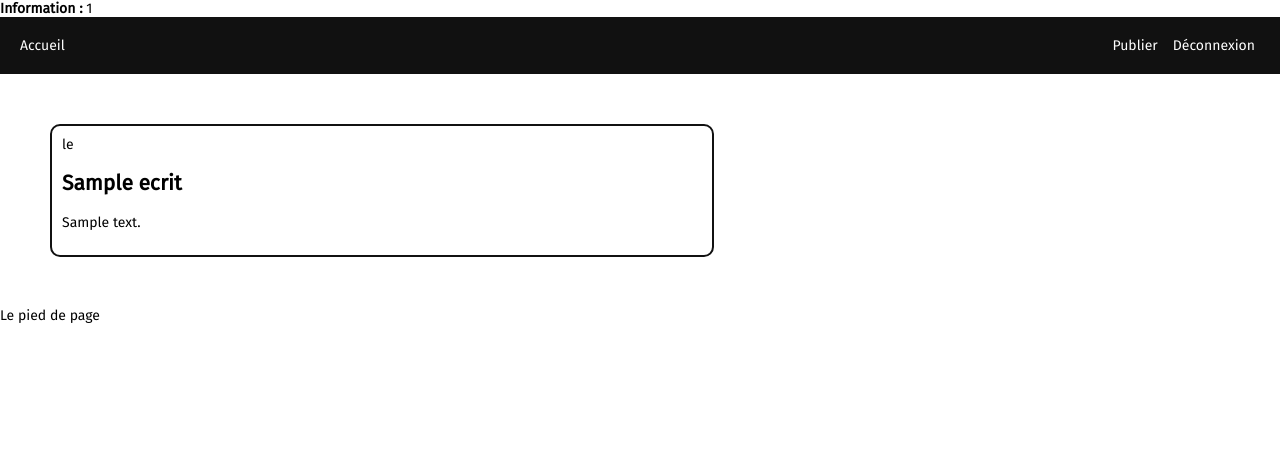
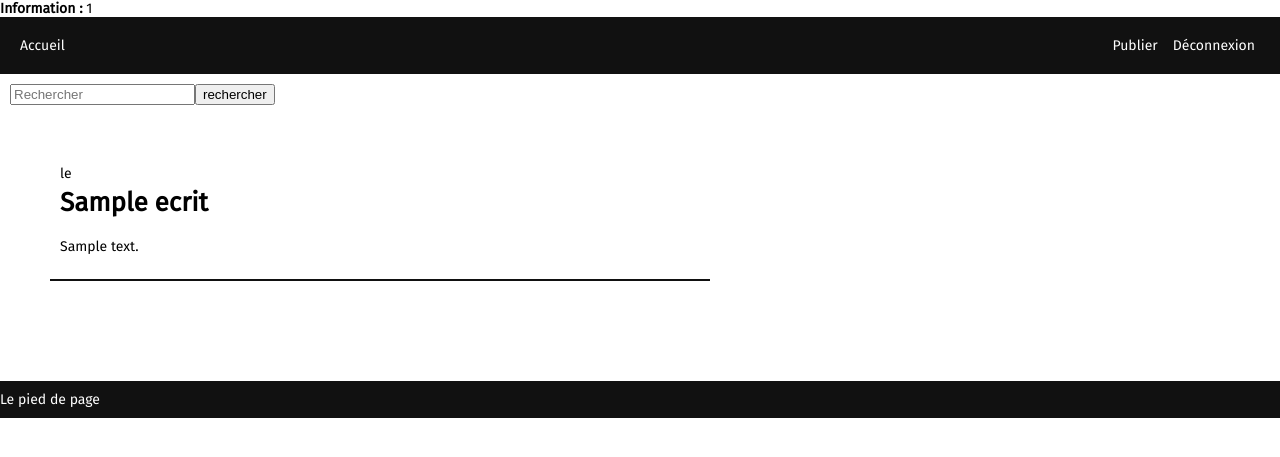
Before and after one commit to Lunec/miniappli, a PHP site: page / in a window 1280 px wide. Shown: the top 457 px of the page. Run offline with PHP 8.4, Linux system fonts and the light colour scheme; the visitor is signed in with stand-in values (Sample User, id 1); tables that the repository leaves empty or names only in its code hold one stand-in row (values such as "Sample post"); data that the repository does not hold is empty.

Commit message:
html for search bar, various improvements on new post and login system

```diff
--- a/config/actions.php
+++ b/config/actions.php
@@ -9,5 +9,6 @@
     "deconnexion" => "traitement/deconnexion.php",
     "creerCompte" => "traitement/creerCompte.php",
     "newpost"     => "vues/newPost.php",
-    'makeNewPost' => 'traitement/makeNewPost.php'
+    'makeNewPost' => 'traitement/makeNewPost.php',
+    'rechercher'  => 'traitement/rechercher.php'
 );
--- a/css/styles.css
+++ b/css/styles.css
@@ -1,4 +1,6 @@
+
 html {
+
     font-size: 62.5%;
     font-family: "Fira Sans";
     box-sizing: border-box;
@@ -11,14 +13,6 @@
 
 h1 {
     font-size: 2.4rem;
-}
-
-h2 {
-
-}
-
-h3 {
-
 }
 
 ul {
@@ -64,7 +58,7 @@
 
 /* LOG IN FORM */
 
-.loginForm, form {
+.loginForm, .form-centered {
     width: 30%;
     margin: 0 auto;
 }
@@ -73,17 +67,30 @@
     width: 50%;
 }
 
-form label {
+.searchbar-wrapper {
+    display: flex;
+    margin: 10px;
+}
+
+.searchbar-wrapper input {
+
+}
+
+.searchbar-wrapper input[type="submit"] {
+
+}
+
+.form-centered label {
     margin: 1rem 0;
     font-size: 1.6rem;
     font-weight: 700;
 }
 
-form label:first-child {
+.form-centered label:first-child {
     margin: 1rem 0 1rem 0;
 }
 
-form h1 {
+.form-centered h1 {
     margin: 3rem 0;
     padding: 1rem 2rem;
     border-radius: .3rem;
@@ -92,13 +99,13 @@
     color: #fff;
 }
 
-form input, form label, form textarea {
+.form-centered input, .form-centered label, .form-centered textarea {
     display: block;
     min-width: 94.5%;
     max-width: 94.5%;
 }
 
-form input, form textarea {
+.form-centered input, .form-centered textarea {
     margin-bottom: 2rem;
     padding: 1rem;
     border-radius: .3rem;
@@ -107,18 +114,18 @@
     font-size: 1.6rem;
 }
 
-form textarea {
+.form-centered textarea {
     font-family: "Fira Sans";
 }
 
-form input[type="submit"] {
+.form-centered input[type="submit"] {
     min-width: 30%;
     background: #111;
     border: none;
     color: #FFF;
 }
 
-form input:focus, form textarea:focus {
+.form-centered input:focus, form textarea:focus {
     border: 1px solid #4CAF50;
 }
 
@@ -130,13 +137,24 @@
 /*** POST ***/
 
 .post {
-    border: 2px solid #111;
-    border-radius: 10px;
+    border-bottom: 2px solid #111;
     padding: 10px;
-    margin: 50px;
+    margin-top: 50px;
+    margin-left: 50px;
     max-width: 50%;
 }
 
 .post-title  {
+    margin-top: 5px;
+    margin-bottom: 20px;
+    font-size: 2.6rem;
+}
 
+/*** FOOTER ***/
+
+footer {
+    margin-top: 100px;
+    background: #111;
+    color: #fff;
+    padding: 1rem 0;
 }
--- a/index.php
+++ b/index.php
@@ -1,12 +1,11 @@
 <?php
 
 include("config/config.php");
-include("config/bd.php"); // commentaire
+include("config/bd.php");
 include("divers/balises.php");
 include("config/actions.php");
 session_start();
 ob_start(); // Je démarre le buffer de sortie : les données à afficher sont stockées
-
 
 ?>
 <!DOCTYPE html>
--- a/traitement/creerCompte.php
+++ b/traitement/creerCompte.php
@@ -7,8 +7,9 @@
     $mail = $_POST['mail'];
 
     // Errors handling
-}
 
+
+    // Query
     $sql = "INSERT INTO user(login, mdp, email) VALUES(:login, PASSWORD(:mdp), :email)";
     $query = $pdo->prepare($sql);
     $query->execute(array(
@@ -16,5 +17,7 @@
         'mdp' => $password,
         'email' => $mail
     ));
+}
+
 
 ?>
--- a/traitement/makeNewPost.php
+++ b/traitement/makeNewPost.php
@@ -1,8 +1,8 @@
 <?php
 
 if(isset($_POST['submit']) && isset($_POST['titre']) && isset($_POST['contenu'])) {
-    $titre = strip_tags($_POST['titre']);
-    $contenu = strip_tags($_POST['contenu']);
+    $titre = htmlspecialchars($_POST['titre']);
+    $contenu = htmlspecialchars($_POST['contenu']);
 
     // Errors handling
 } else {
--- a/vues/accueil.php
+++ b/vues/accueil.php
@@ -20,13 +20,26 @@
 
             // les deux ids à tester sont : $_GET["id"] et $_SESSION["id"]
             // A completer. Il faut récupérer une ligne, si il y en a pas ca veut dire que lon est pas ami avec cette personne
+            // Soit je suis l'initiateur de la demande d'amitié, soit c'est l'autre
         }
         if($showWall==false) {
             echo "Vous n'êtes pas ami.e avec cette personne.";
         } else {
+            // Search bar
+
+            ?>
+            <form method="post" class="searchbar-wrapper">
+                <input type="text" id="searchbar" name="searchbar" placeholder="Rechercher"/>
+                <input type="submit" value="rechercher" name="search"/>
+            </form>
+            <?php
+
+            // Showing posts
+
             $sql = 'SELECT * FROM ecrit WHERE idAmi=? order by dateEcrit DESC';
             $query = $pdo->prepare($sql);
             $query->execute(array($id));
+
             while($post = $query->fetch()) {
                 $titre = $post['titre'];
                 $contenu = $post['contenu'];
@@ -38,9 +51,9 @@
                 echo '  <p class="post-content">' . $contenu . '</p>';
                 echo '</div>';
             }
-        // A completer
-        // Requête de sélection des éléments dun mur
-         // SELECT * FROM ecrit WHERE idAmi=? order by dateEcrit DESC
-         // le paramètre  est le $id
+
+            // Showing friends list + pending requests
+
+
         }
 ?>
--- a/vues/inscription.php
+++ b/vues/inscription.php
@@ -3,7 +3,7 @@
     header('Location: index.php');
 ?>
 
-<form action='index.php?action=creerCompte' method='post'>
+<form action='index.php?action=creerCompte' method='post' class="form-centered">
     <h1>Inscription</h1>
 
     <label for="username">Nom d'utilisateur</label>
--- a/vues/newpost.php
+++ b/vues/newpost.php
@@ -3,7 +3,7 @@
     header('Location: index.php');
 ?>
 
-<form action='index.php?action=makeNewPost' method='post' class="newpostForm">
+<form action='index.php?action=makeNewPost' method='post' class="newpostForm form-centered">
     <h1>Publier un post</h1>
 
     <label for="username">Titre</label>
```
Also changed, not shown: traitement/rechercher.php (added, +12 -0 lines). Lines whose indentation alone changed are shown as unchanged.
